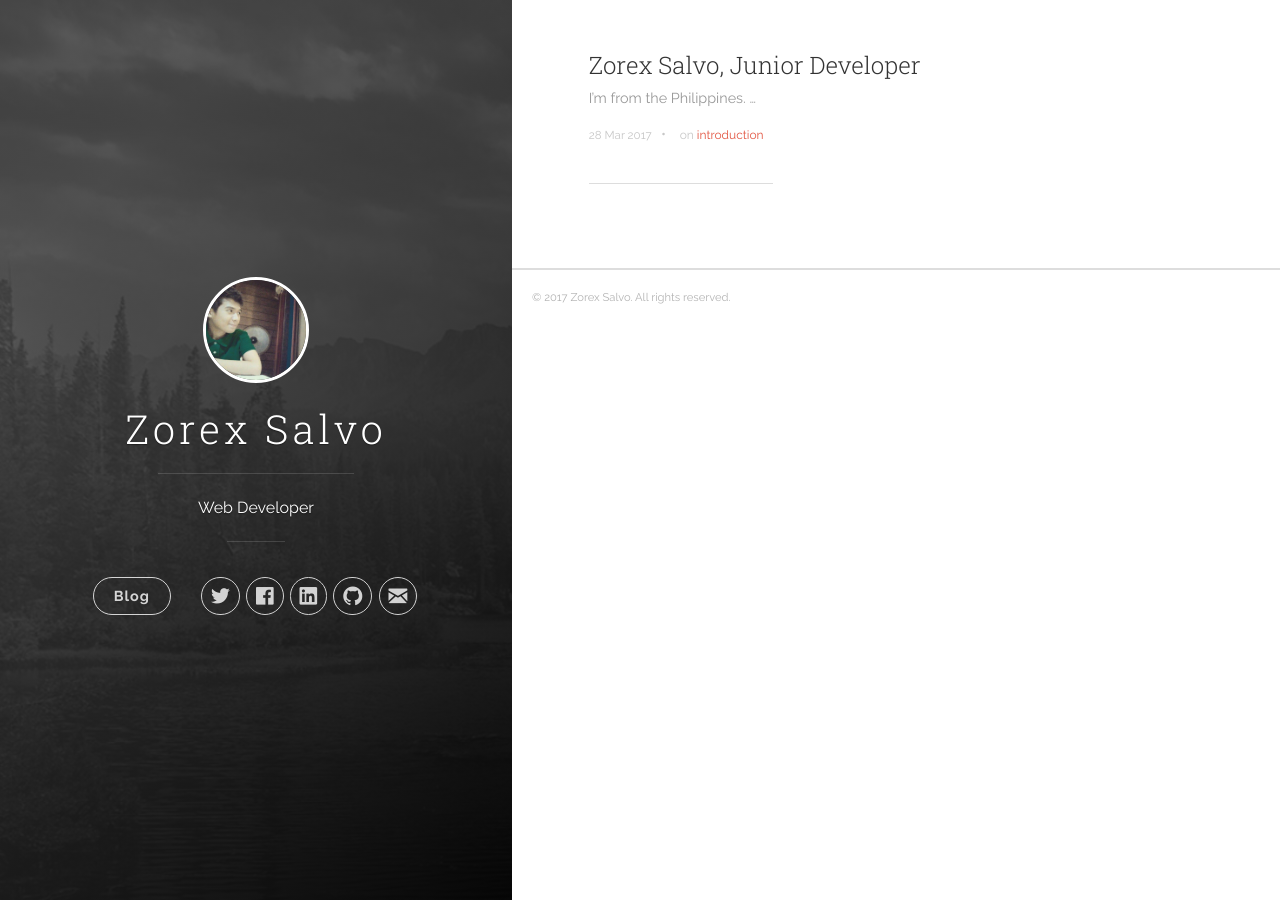
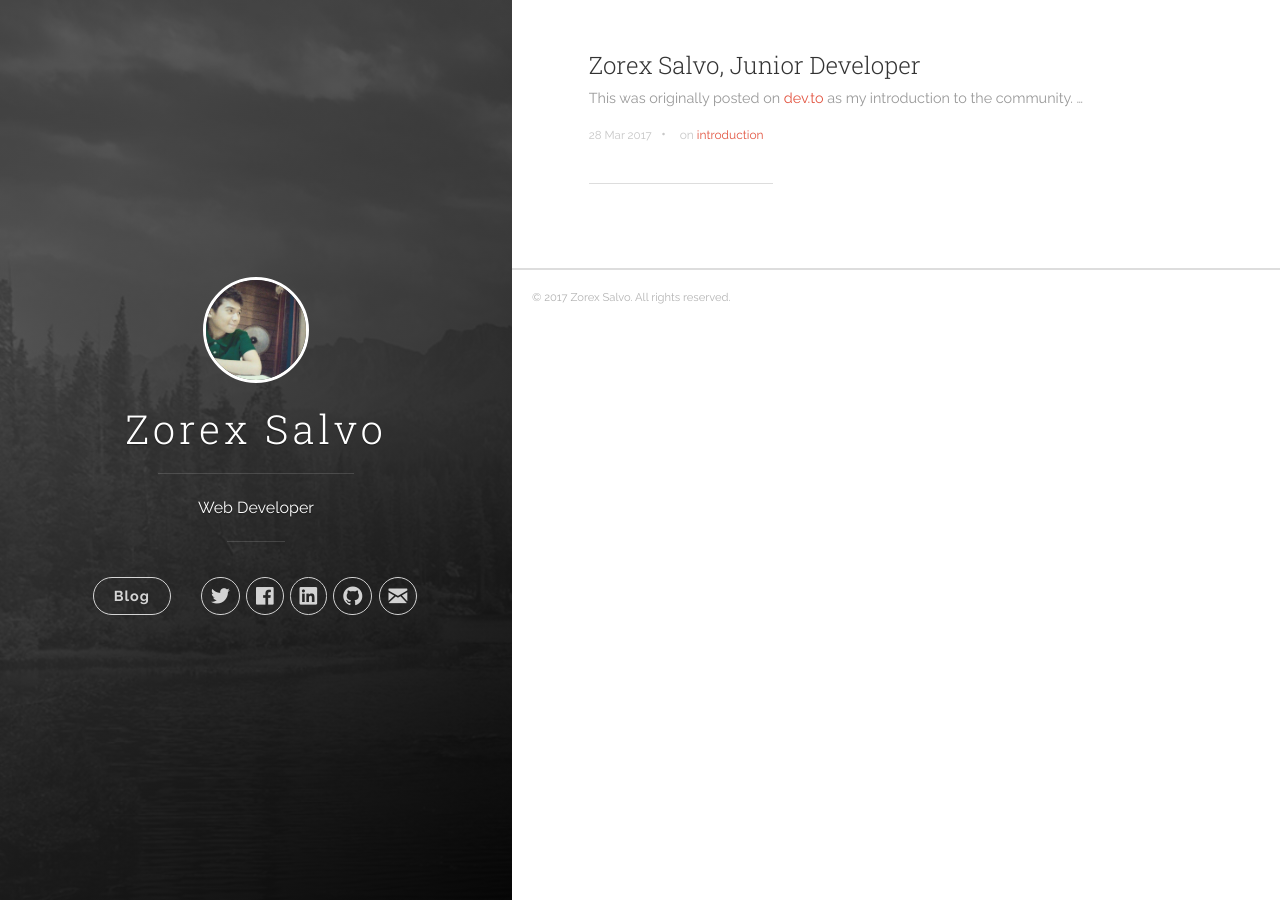
Before and after one commit to zorexsalvo/jekyll-blog-site, a Jekyll site: the page built from index.html, in a window 1280 px wide. Built offline with Jekyll 4.4.1, drawn with Linux system fonts in a browser that asks for light colours; nearby versions of some CDN libraries; the list of posts is cut into pages by our own code.

Commit message:
Update 2017-03-28-zorex-salvo-junior-developer.md

```diff
--- a/_posts/2017-03-28-zorex-salvo-junior-developer.md
+++ b/_posts/2017-03-28-zorex-salvo-junior-developer.md
@@ -5,6 +5,8 @@ description:
 cover_image: https://daveden.files.wordpress.com/2013/02/linux_cat.jpg
 tags: introduction
 ---
+This was originally posted on [dev.to](https://dev.to/zorexsalvo/zorex-salvo-junior-developer) as my introduction to the community.
+
 I'm from the Philippines.
 
 
```
